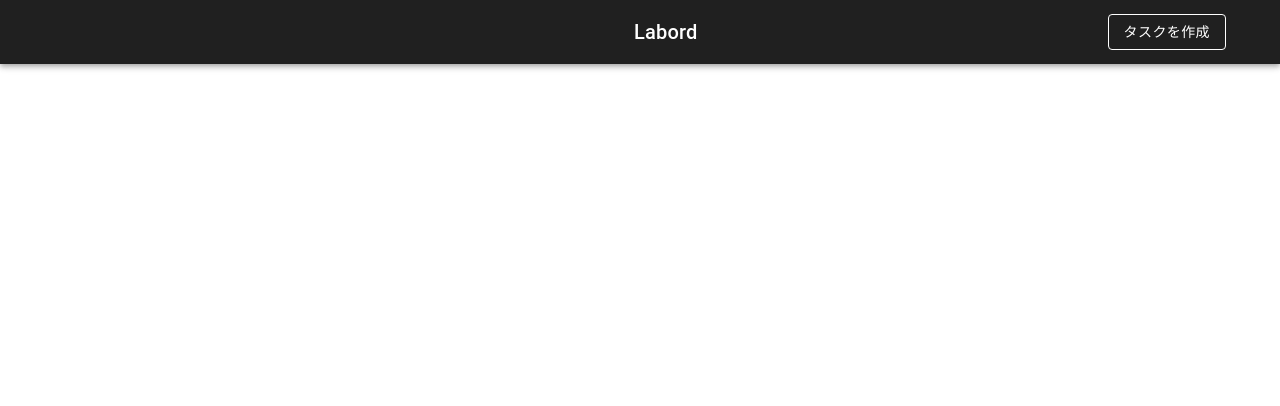
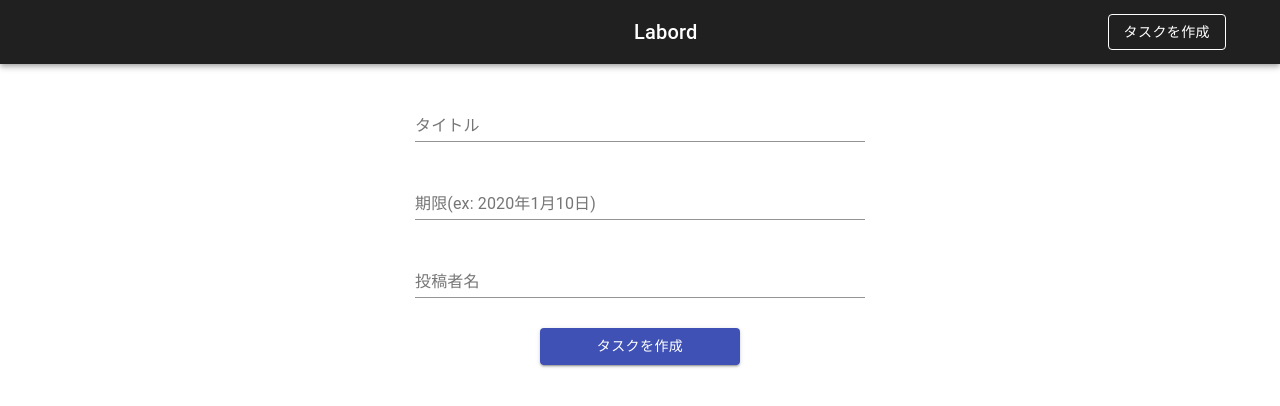
Before and after one commit to kons16/Labord, a React (Create React App) app: page /InputPost in a window 1280 px wide. Shown: the top 406 px of the page. Built offline with nearby package versions, Linux system fonts and the light colour scheme.

Commit message:
taskの入力画面の作成

```diff
--- a/src/components/InputPost.jsx
+++ b/src/components/InputPost.jsx
@@ -1,10 +1,81 @@
 import React, { Component } from 'react';
 import { withRouter } from 'react-router';
+import axios from 'axios';
+import TextField from '@material-ui/core/TextField';
+import Button from '@material-ui/core/Button';
 
 class InputPost extends Component {
+  constructor(props){
+    super(props);
+    this.state = {
+      title: "",
+      name: "",
+      limit: ""
+    }
+    this.handleChange = this.handleChange.bind(this);
+    this.createTask = this.createTask.bind(this);
+  }
+
+  handleChange(e) {
+    this.setState({
+      [e.target.name]: e.target.value,
+      [e.target.name]: e.target.value,
+      [e.target.name]: e.target.value,
+    });
+  }
+
+  /*
+  * タスクをLambdaにPOSTする
+  */
+  createTask() {
+    console.log(this.state.limit);
+    axios.post(process.env.REACT_APP_API_URL,
+               {"method": "insert",
+                "name": this.state.name,
+                "title": this.state.title,
+                "limit": this.state.limit,
+                "content": "content"
+              })
+      .then(res => {
+        this.props.history.push('/');
+      })
+  }
+
   render() {
     return (
-      <div></div>
+      <div>
+        <TextField
+          id="standard-search"
+          label="タイトル"
+          name="title"
+          type="search"
+          autoComplete='off'
+          onChange={this.handleChange}
+          style={{ marginTop: 30, width: 450 }}
+        /><br />
+        <TextField
+          id="standard-search"
+          label="期限(ex: 2020年1月10日)"
+          name="limit"
+          type="search"
+          autoComplete='off'
+          onChange={this.handleChange}
+          style={{ marginTop: 30, width: 450 }}
+        /><br />
+        <TextField
+          id="standard-search"
+          label="投稿者名"
+          name="name"
+          type="search"
+          autoComplete='off'
+          onChange={this.handleChange}
+          style={{ marginTop: 30, width: 450 }}
+        /><br />
+        <Button variant="contained" color="primary"　style={{ marginTop: 30, width: 200 }}
+          onClick={this.createTask} >
+            タスクを作成
+        </Button>
+      </div>
     );
   }
 }
--- a/src/components/Task.jsx
+++ b/src/components/Task.jsx
@@ -15,11 +15,13 @@ class Task extends Component {
   * タスクを完了済みに変更する
   */
   toFinish(id) {
+    /*
     axios.post(process.env.REACT_APP_API_URL,
                {"method": "change", "id": String(id)})
       .then(res => {
         window.location.reload();
       })
+    */
     // 完了アニメーション
     const element =  document.querySelector('#finish_animation');
     element.innerHTML = "タスク完了！";
@@ -55,7 +57,7 @@ class Task extends Component {
         <div id="task-box">
           <div id="title">{this.props.title}</div>
           <div id="name">投稿者: {this.props.name}</div>
-          <div id="limit">締め切り: {this.props.limit}</div>
+          <div id="limit">{this.props.limit} 〆</div>
           <div id="buttom_block">
             残り<div id="remaining">{this.state.diffDay}</div>日
             <Button variant="contained" color="primary" style={{ marginLeft: 70 }}
```
Also changed, not shown: .circleci/config.yml (added).
